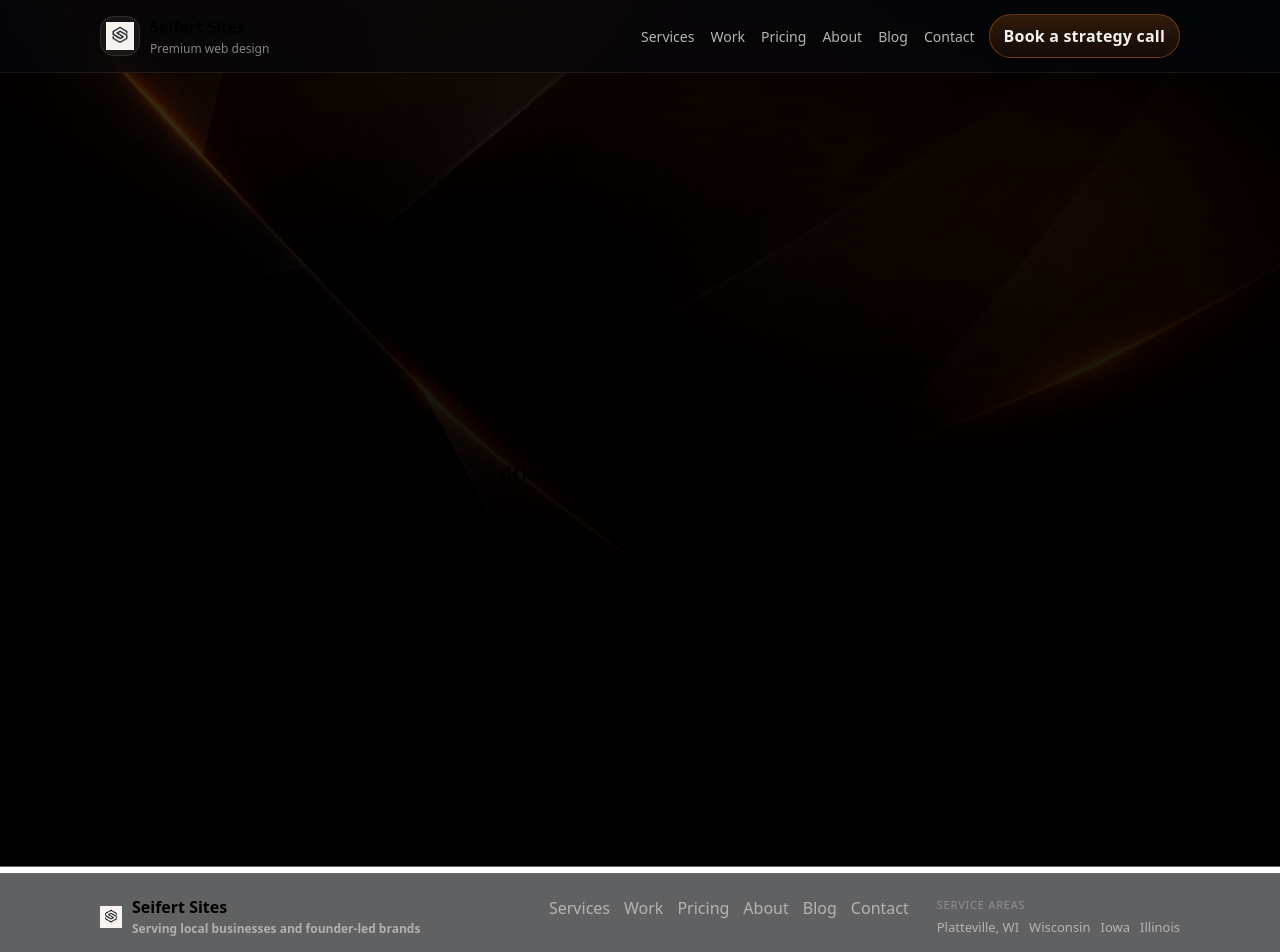
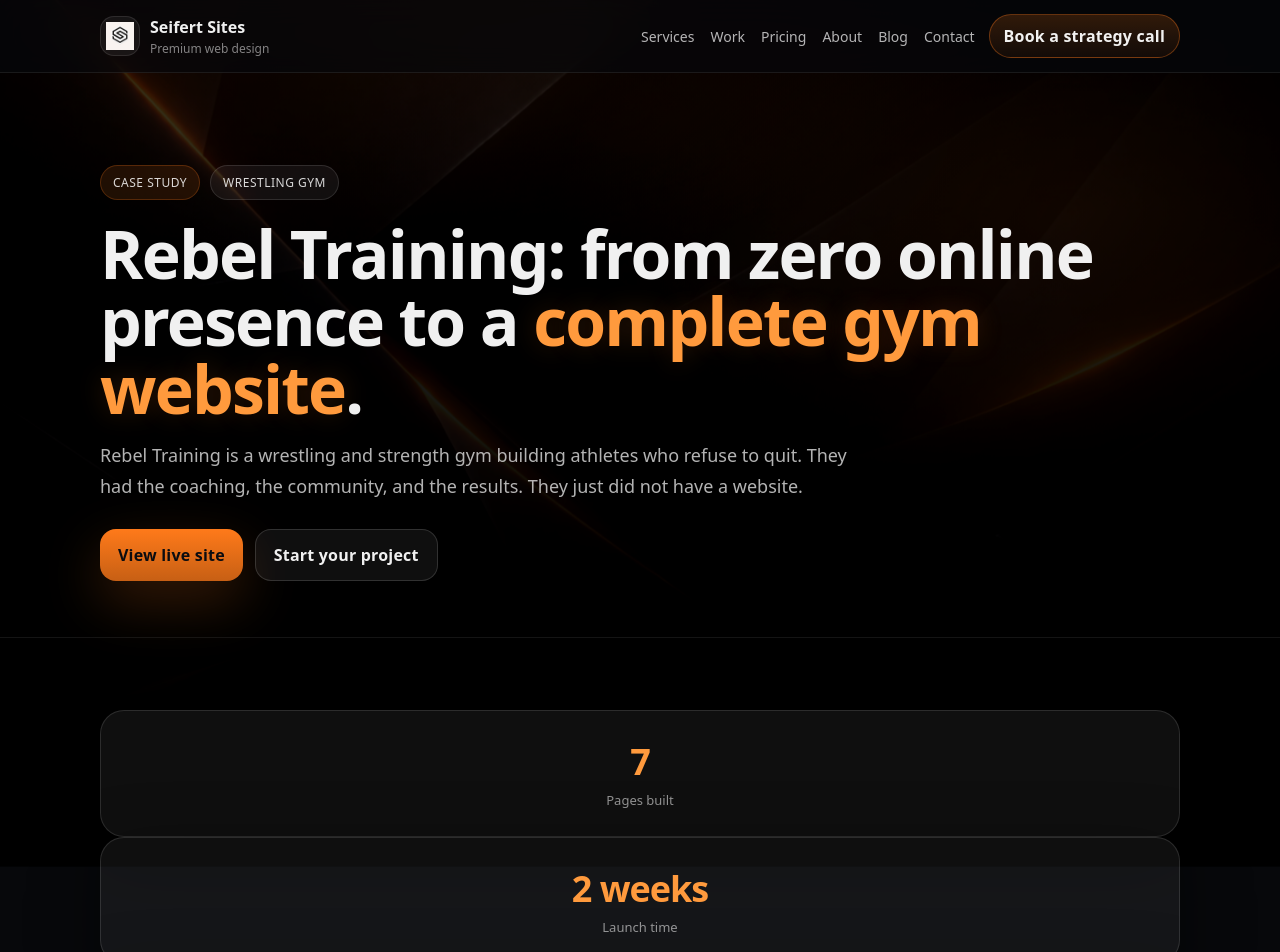
Before and after one commit to lucasseifert113/seifert-sites-fixed, a Next.js app: page /work/rebel-training in a window 1280 px wide. Before the commit this address had no page. Shown: the top 952 px of the page. Built offline with nearby package versions, Linux system fonts and the light colour scheme.

Commit message:
feat: Rebel Training case study + /work page update

```diff
--- a/app/sitemap.ts
+++ b/app/sitemap.ts
@@ -22,6 +22,7 @@
     { url: `${base}/web-design-wisconsin`, lastModified: now, changeFrequency: "monthly", priority: 0.8 },
     { url: `${base}/web-design-iowa`, lastModified: now, changeFrequency: "monthly", priority: 0.8 },
     { url: `${base}/web-design-illinois`, lastModified: now, changeFrequency: "monthly", priority: 0.8 },
+    { url: `${base}/work/rebel-training`, lastModified: now, changeFrequency: "monthly", priority: 0.7 },
     { url: `${base}/contact`, lastModified: now, changeFrequency: "monthly", priority: 0.8 },
   ];
 }
--- a/app/work/page.tsx
+++ b/app/work/page.tsx
@@ -28,8 +28,11 @@
                 Wrestling gym website built to make the brand feel sharper, more legitimate, and easier to trust while clearly organizing programs, pricing, and calls to action.
               </p>
               <div className="btnRow">
+                <Link className="btnPrimary" href="/work/rebel-training">
+                  Read case study
+                </Link>
                 <a
-                  className="btnPrimary"
+                  className="btnGhost"
                   href="https://rebeltraining.org"
                   target="_blank"
                   rel="noopener noreferrer"
--- /dev/null
+++ b/app/work/rebel-training/page.tsx
@@ -0,0 +1,209 @@
+import type { Metadata } from "next";
+import Link from "next/link";
+import FreeEvaluationCTA from "../../components/FreeEvaluationCTA";
+
+export const metadata: Metadata = {
+  title: "Rebel Training Case Study | Wrestling Gym Website | Seifert Sites",
+  description:
+    "How Seifert Sites built a complete website for Rebel Training, a wrestling and strength gym. Programs, pricing, coach profiles, scheduling, and membership integration.",
+  alternates: { canonical: "https://seifertsites.com/work/rebel-training" },
+};
+
+const stats = [
+  { value: "7", label: "Pages built" },
+  { value: "2 weeks", label: "Launch time" },
+  { value: "$1,225", label: "Project cost" },
+  { value: "4", label: "Programs listed" },
+];
+
+const problems = [
+  "No website at all. All information lived on social media and word of mouth.",
+  "Pricing, schedule, and program details were scattered across DMs and flyers.",
+  "No way for parents or athletes to book sessions or understand what was offered.",
+  "The brand had strong energy but no online presence to match it.",
+];
+
+const solutions = [
+  {
+    title: "Full program breakdown",
+    text: "Each program (Youth Wrestling, Advanced Wrestling, Strength & Conditioning, Private Training) gets its own section with clear descriptions, age groups, and what athletes get.",
+  },
+  {
+    title: "Pricing table",
+    text: "Clean pricing table with monthly rates, package options, and private session costs. No hidden fees, no confusion. Parents can make a decision without calling.",
+  },
+  {
+    title: "Coach profiles",
+    text: "Head coach Devin Pomranky's background, credentials, and coaching philosophy front and center. Trust starts with knowing who is coaching your kid.",
+  },
+  {
+    title: "Weekly schedule",
+    text: "Full class schedule displayed in a responsive table. Athletes and parents can check times without digging through group chats.",
+  },
+  {
+    title: "Athletes Ocean integration",
+    text: "TeamSpace app integration for booking, communication, and progress tracking. Links to App Store and web app built right into the site.",
+  },
+  {
+    title: "Contact form with program selector",
+    text: "Simple form that asks the right questions: name, email, which program, and a message. Gets routed directly to the coach.",
+  },
+];
+
+export default function RebelTrainingCaseStudy() {
+  return (
+    <main>
+      <section className="hero">
+        <div className="container">
+          <div style={{ display: "flex", gap: 10, marginBottom: 20 }}>
+            <span className="badge">Case Study</span>
+            <span
+              className="badge"
+              style={{
+                background: "rgba(255,255,255,0.06)",
+                borderColor: "rgba(255,255,255,0.12)",
+              }}
+            >
+              Wrestling Gym
+            </span>
+          </div>
+          <h1 className="h1">
+            Rebel Training: from zero online presence to a{" "}
+            <span className="accent">complete gym website</span>.
+          </h1>
+          <p className="lead">
+            Rebel Training is a wrestling and strength gym building athletes who refuse to
+            quit. They had the coaching, the community, and the results. They just did not
+            have a website.
+          </p>
+          <div className="btnRow">
+            <a
+              className="btnPrimary"
+              href="https://rebeltraining.org"
+              target="_blank"
+              rel="noopener noreferrer"
+            >
+              View live site
+            </a>
+            <Link className="btnGhost" href="/contact">
+              Start your project
+            </Link>
+          </div>
+        </div>
+      </section>
+
+      <section className="section sectionBorder">
+        <div className="container">
+          <div
+            className="grid4"
+            style={{ textAlign: "center" }}
+          >
+            {stats.map((s) => (
+              <div key={s.label} className="card">
+                <div
+                  style={{
+                    fontSize: 36,
+                    fontWeight: 800,
+                    letterSpacing: -1,
+                    color: "var(--orange2)",
+                    marginBottom: 4,
+                  }}
+                >
+                  {s.value}
+                </div>
+                <p className="mutedSmall">{s.label}</p>
+              </div>
+            ))}
+          </div>
+        </div>
+      </section>
+
+      <section className="section sectionBorder">
+        <div className="container grid2">
+          <div>
+            <p className="eyebrow">The problem</p>
+            <h2 className="h2">Strong brand, zero online presence</h2>
+            <p className="muted" style={{ marginBottom: 20 }}>
+              Rebel Training had a growing roster of athletes, a dedicated coach, and real
+              momentum. But everything lived offline or in social media DMs.
+            </p>
+            <ul className="list">
+              {problems.map((p) => (
+                <li key={p} className="muted">
+                  {p}
+                </li>
+              ))}
+            </ul>
+          </div>
+          <div className="card panelHighlight" style={{ alignSelf: "start" }}>
+            <p className="eyebrow">Client</p>
+            <h3 className="h3" style={{ marginBottom: 8 }}>
+              Rebel Training
+            </h3>
+            <p className="mutedSmall" style={{ marginBottom: 16 }}>
+              Wrestling and strength training gym. Youth through advanced athletes. Founded
+              by Devin Pomranky.
+            </p>
+            <p className="eyebrow" style={{ marginTop: 12 }}>
+              Location
+            </p>
+            <p className="mutedSmall">Wisconsin</p>
+            <p className="eyebrow" style={{ marginTop: 12 }}>
+              Industry
+            </p>
+            <p className="mutedSmall">Fitness / Athletic Training</p>
+            <p className="eyebrow" style={{ marginTop: 12 }}>
+              Package
+            </p>
+            <p className="mutedSmall">Premium (7 pages + integrations)</p>
+          </div>
+        </div>
+      </section>
+
+      <section className="section sectionBorder">
+        <div className="container">
+          <div style={{ maxWidth: 760, marginBottom: 28 }}>
+            <p className="eyebrow">The solution</p>
+            <h2 className="h2">Everything an athlete or parent needs, in one place</h2>
+          </div>
+          <div className="grid2">
+            {solutions.map((s) => (
+              <div key={s.title} className="card">
+                <h3 className="h3" style={{ marginBottom: 8 }}>
+                  {s.title}
+                </h3>
+                <p className="muted">{s.text}</p>
+              </div>
+            ))}
+          </div>
+        </div>
+      </section>
+
+      <section className="section sectionBorder">
+        <div className="container" style={{ maxWidth: 760 }}>
+          <p className="eyebrow">The result</p>
+          <h2 className="h2">A website that matches the intensity of the program</h2>
+          <p className="muted" style={{ marginBottom: 20 }}>
+            Rebel Training now has a professional online presence that does what social media
+            cannot: organize information, build trust with parents at first glance, and make
+            it dead simple to understand what the gym offers and how to join.
+          </p>
+          <p className="muted" style={{ marginBottom: 20 }}>
+            The site launched in under two weeks from kickoff. No back-and-forth committee
+            decisions, no scope creep. Clear goals, fast execution, clean result.
+          </p>
+          <p className="muted">
+            Parents can check the schedule, compare programs, read about the coach, and sign
+            up without sending a single DM. That is what a website should do.
+          </p>
+        </div>
+      </section>
+
+      <FreeEvaluationCTA
+        eyebrow="Your turn"
+        title="Running a gym, studio, or training program with no real website?"
+        text="Book a free evaluation and I will tell you exactly what your online presence needs. No pressure, no pitch."
+      />
+    </main>
+  );
+}
```
